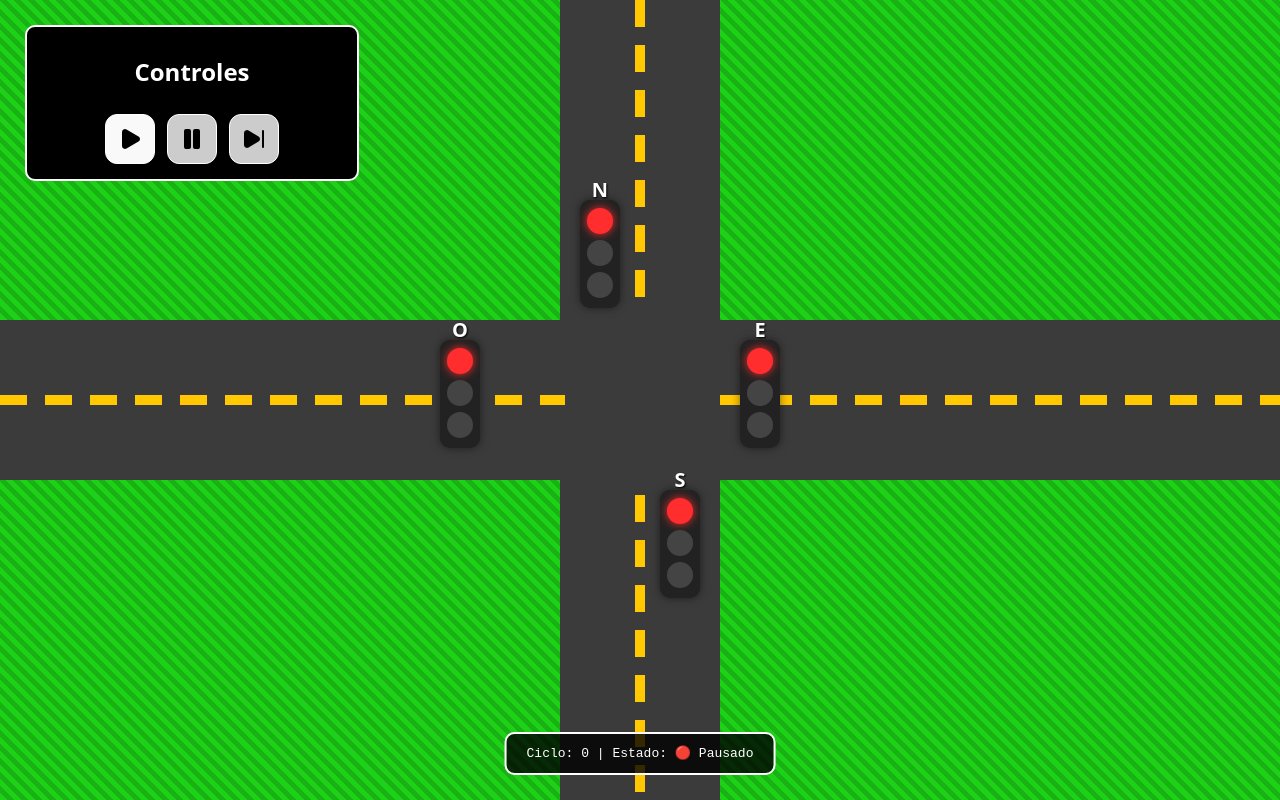
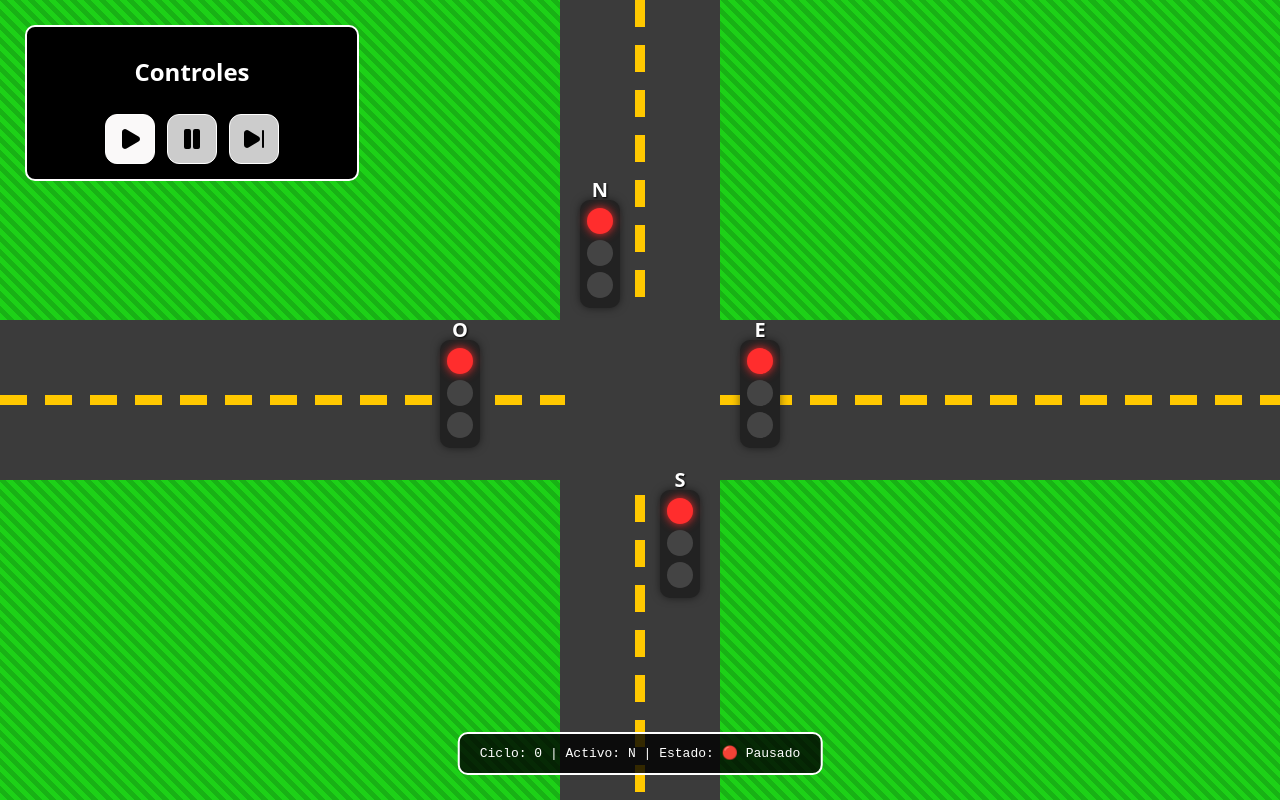
Before and after one commit to HemaniakAE/traffic-sync-simulator, a React (Vite) app: page / in a window 1280 px wide. Built offline with nearby package versions, Linux system fonts and the light colour scheme.

Commit message:
Corrige la lógica del problema y separa el proyecto en archivos

```diff
--- a/src/App.css
+++ b/src/App.css
@@ -1,5 +1,7 @@
-/* --- FONDO DE CÉSPED --- */
-:root {
+.app-container {
+  position: relative;
+  width: 100vw;
+  height: 100vh;
   background: repeating-linear-gradient(
     45deg,
     #1dd117,
@@ -7,12 +9,119 @@
     #18b215 5px,
     #18b215 10px
   );
+  overflow: hidden;
 }
 
-/* --- LAYOUT GENERAL --- */
-body {
-  margin: 0;
-  min-width: 320px;
-  min-height: 100vh;
-  overflow: hidden;
+/* Carretera vertical */
+.road-vertical {
+  position: absolute;
+  width: 160px;
+  height: 100vh;
+  left: 50%;
+  transform: translateX(-50%);
+  background: #3b3b3b;
+  z-index: 1;
 }
+
+.road-line-vertical {
+  position: absolute;
+  top: 0;
+  left: 50%;
+  width: 10px;
+  height: 100%;
+  transform: translateX(-50%);
+  background: linear-gradient(
+    to bottom,
+    #ffc800 0%,
+    #ffc800 60%,
+    transparent 60%,
+    transparent 100%
+  );
+  background-size: 10px 45px;
+  background-repeat: repeat-y;
+}
+
+/* Carretera horizontal */
+.road-horizontal {
+  position: absolute;
+  height: 160px;
+  width: 100vw;
+  top: 50%;
+  transform: translateY(-50%);
+  background: #3b3b3b;
+  z-index: 1;
+}
+
+.road-line-horizontal {
+  position: absolute;
+  top: 50%;
+  left: 0;
+  height: 10px;
+  width: 100%;
+  transform: translateY(-50%);
+  background: linear-gradient(
+    to right,
+    #ffc800 0%,
+    #ffc800 60%,
+    transparent 60%,
+    transparent 100%
+  );
+  background-size: 45px 10px;
+  background-repeat: repeat-x;
+}
+
+/* Intersección */
+.intersection {
+  position: absolute;
+  width: 150px;
+  height: 170px;
+  background: #3b3b3b;
+  top: 50%;
+  left: 50%;
+  transform: translate(-50%, -50%);
+  z-index: 2;
+}
+
+/* Carros */
+.car {
+  position: absolute;
+  font-size: 48px;
+  z-index: 10;
+}
+
+.car-north {
+  color: #ff3333;
+  left: calc(50% + 35px);
+}
+
+.car-south {
+  color: #3333ff;
+  left: calc(50% - 35px);
+  transform: rotate(180deg);
+}
+
+.car-east {
+  color: #33ff33;
+  top: calc(50% + 35px);
+  transform: scaleX(-1);
+}
+
+.car-west {
+  color: #ff33ff;
+  top: calc(50% - 35px);
+}
+
+/* Info del ciclo */
+.cycle-info {
+  position: absolute;
+  bottom: 25px;
+  left: 50%;
+  transform: translateX(-50%);
+  background: rgba(0, 0, 0, 0.8);
+  color: white;
+  padding: 10px 20px;
+  border-radius: 10px;
+  border: 2px solid white;
+  z-index: 9999;
+  font-family: monospace;
+}
--- a/src/App.jsx
+++ b/src/App.jsx
@@ -2,14 +2,14 @@ import React, { useState, useEffect, useRef } from 'react';
 import { Play, Pause, SkipForward, ShoppingCart } from 'lucide-react';
 import Semaforo from './Components/Semaforo';
 import PanelControl from './Components/Controles';
+import './App.css';
 
-
-// App Principal
 export default function App() {
   const [isRunning, setIsRunning] = useState(false);
   const [currentCycle, setCurrentCycle] = useState(0);
+  const [activeDirection, setActiveDirection] = useState('N');
 
-  // Estados de los semáforos
+  //Estados de los semáforos
   const [trafficLights, setTrafficLights] = useState({
     N: { red: true, yellow: false, green: false },
     S: { red: true, yellow: false, green: false },
@@ -17,7 +17,6 @@ export default function App() {
     O: { red: true, yellow: false, green: false }
   });
 
-  // Posiciones de los carritos
   const [carPositions, setCarPositions] = useState({
     north: { top: -100, visible: false },
     south: { bottom: -100, visible: false },
@@ -29,22 +28,22 @@ export default function App() {
   const animationRef = useRef(null);
   const isRunningRef = useRef(false);
 
-  // Configuración de ciclos
+  //Tiempos de los semáforos
   const CYCLE_CONFIG = {
-    green: 5000,    // 8 segundos
-    yellow: 2000,   // 2 segundos
-    red: 1000       // 1 segundo
+    green: 5000,
+    yellow: 1000,
+    red: 1000
   };
 
-  // Velocidad más lenta y suave
-  const CAR_SPEED = 10;
+  const CAR_SPEED = 8;
+  const ROTATION_ORDER = ['N', 'E', 'S', 'O'];
 
-  // Controlador de semáforos con computación paralela
   const trafficController = useRef({
     workers: {},
+    currentIndex: 0,
 
     initWorkers() {
-      ['N', 'S', 'E', 'O'].forEach(direction => {
+      ROTATION_ORDER.forEach(direction => {
         this.workers[direction] = {
           direction,
           phase: 'red',
@@ -53,113 +52,90 @@ export default function App() {
       });
     },
 
-    async runCycle(cycleNumber) {
-      // Ciclo par
-      if (cycleNumber % 2 === 0) {
-        await this.setLights('N', 'S', 'E', 'O');
-      }
-      // Ciclo impar
-      else {
-        await this.setLights('E', 'O', 'N', 'S');
-      }
+    async runCycle() {
+      const currentDirection = ROTATION_ORDER[this.currentIndex];
+      setActiveDirection(currentDirection);
+
+      await this.setLights(currentDirection);
+
+      this.currentIndex = (this.currentIndex + 1) % ROTATION_ORDER.length;
     },
 
-    async setLights(green1, green2, red1, red2) {
+    async setLights(greenDirection) {
       if (!isRunningRef.current) return;
 
-      // Resetear posiciones y hacer visibles los carritos que van a moverse
-      this.resetAndShowCars([green1, green2]);
+      this.resetAndShowCar(greenDirection);
 
-      // Verde para un par
-      setTrafficLights({
-        [green1]: { red: false, yellow: false, green: true },
-        [green2]: { red: false, yellow: false, green: true },
-        [red1]: { red: true, yellow: false, green: false },
-        [red2]: { red: true, yellow: false, green: false }
+      const newLights = {};
+      ROTATION_ORDER.forEach(dir => {
+        if (dir === greenDirection) {
+          newLights[dir] = { red: false, yellow: false, green: true };
+        } else {
+          newLights[dir] = { red: true, yellow: false, green: false };
+        }
       });
+      setTrafficLights(newLights);
 
-      // Iniciar movimiento
-      this.moveCars([green1, green2], true);
+      this.moveCar(greenDirection, true);
 
       await this.sleep(CYCLE_CONFIG.green);
       if (!isRunningRef.current) return;
 
-      // Amarillo
-      setTrafficLights({
-        [green1]: { red: false, yellow: true, green: false },
-        [green2]: { red: false, yellow: true, green: false },
-        [red1]: { red: true, yellow: false, green: false },
-        [red2]: { red: true, yellow: false, green: false }
-      });
+      newLights[greenDirection] = { red: false, yellow: true, green: false };
+      setTrafficLights({ ...newLights });
 
       await this.sleep(CYCLE_CONFIG.yellow);
       if (!isRunningRef.current) return;
 
-      // Ocultar carritos que estaban en movimiento
-      this.hideCars([green1, green2]);
+      this.hideCar(greenDirection);
 
-      // Rojo para todos
-      setTrafficLights({
-        [green1]: { red: true, yellow: false, green: false },
-        [green2]: { red: true, yellow: false, green: false },
-        [red1]: { red: true, yellow: false, green: false },
-        [red2]: { red: true, yellow: false, green: false }
+      ROTATION_ORDER.forEach(dir => {
+        newLights[dir] = { red: true, yellow: false, green: false };
       });
+      setTrafficLights({ ...newLights });
 
       await this.sleep(CYCLE_CONFIG.red);
     },
 
-    resetAndShowCars(directions) {
-      const newPositions = {};
-      directions.forEach(dir => {
+    resetAndShowCar(direction) {
       const dirMap = { N: 'north', S: 'south', E: 'east', O: 'west' };
-        const mappedDir = dirMap[dir];
+      const mappedDir = dirMap[direction];
 
-        // Resetear a posición inicial y hacer visible
+      const pos = {};
       if (mappedDir === 'north' || mappedDir === 'south') {
-          newPositions[mappedDir] = {
+        pos[mappedDir] = {
           [mappedDir === 'north' ? 'top' : 'bottom']: -100,
           visible: true,
           moving: false
         };
       } else {
-          newPositions[mappedDir] = {
+        pos[mappedDir] = {
           [mappedDir === 'east' ? 'right' : 'left']: -100,
           visible: true,
           moving: false
         };
       }
-      });
+
+      setCarPositions(prev => ({ ...prev, ...pos }));
+    },
+
+    moveCar(direction, shouldMove) {
+      const dirMap = { N: 'north', S: 'south', E: 'east', O: 'west' };
+      const mappedDir = dirMap[direction];
 
       setCarPositions(prev => ({
         ...prev,
-        ...newPositions
+        [mappedDir]: { ...prev[mappedDir], moving: shouldMove, visible: true }
       }));
     },
 
-    moveCars(directions, shouldMove) {
-      const newPositions = {};
-      directions.forEach(dir => {
+    hideCar(direction) {
       const dirMap = { N: 'north', S: 'south', E: 'east', O: 'west' };
-        newPositions[dirMap[dir]] = { moving: shouldMove, visible: true };
-      });
+      const mappedDir = dirMap[direction];
 
       setCarPositions(prev => ({
         ...prev,
-        ...newPositions
-      }));
-    },
-
-    hideCars(directions) {
-      const newPositions = {};
-      directions.forEach(dir => {
-        const dirMap = { N: 'north', S: 'south', E: 'east', O: 'west' };
-        newPositions[dirMap[dir]] = { moving: false, visible: false };
-      });
-
-      setCarPositions(prev => ({
-        ...prev,
-        ...newPositions
+        [mappedDir]: { moving: false, visible: false }
       }));
     },
 
@@ -168,29 +144,27 @@ export default function App() {
     }
   });
 
-  // Inicializar workers
   useEffect(() => {
     trafficController.current.initWorkers();
   }, []);
 
-  // Loop principal del sistema
   useEffect(() => {
     isRunningRef.current = isRunning;
 
+    //Posiciones de los carros
     if (!isRunning) {
-      // Oculta todos los carritos cuando se pausa
-      setCarPositions(prev => ({
-        north: { ...prev.north, moving: false, visible: false },
-        south: { ...prev.south, moving: false, visible: false },
-        east: { ...prev.east, moving: false, visible: false },
-        west: { ...prev.west, moving: false, visible: false }
-      }));
+      setCarPositions({
+        north: { top: -100, moving: false, visible: false },
+        south: { bottom: -100, moving: false, visible: false },
+        east: { right: -100, moving: false, visible: false },
+        west: { left: -100, moving: false, visible: false }
+      });
       return;
     }
 
     const runSystem = async () => {
       while (isRunningRef.current) {
-        await trafficController.current.runCycle(cycleRef.current);
+        await trafficController.current.runCycle();
         if (!isRunningRef.current) break;
         cycleRef.current++;
         setCurrentCycle(cycleRef.current);
@@ -200,91 +174,41 @@ export default function App() {
     runSystem();
   }, [isRunning]);
 
-  // Animación de carritos
   useEffect(() => {
     const animate = () => {
       setCarPositions(prev => {
         const newPos = { ...prev };
 
-        // Norte
         if (prev.north.moving && prev.north.visible) {
-          const currentTop = prev.north.top ?? -100;
-          const newTop = currentTop + CAR_SPEED;
-
-          // Si sale de la pantalla se hace invisible
-          if (newTop > window.innerHeight + 100) {
-            newPos.north = {
-              ...prev.north,
-              top: -100,
-              visible: false,
-              moving: false
-            };
-          } else {
-            newPos.north = {
-              ...prev.north,
-              top: newTop
-            };
-          }
+          const t = prev.north.top ?? -100;
+          const nt = t + CAR_SPEED;
+          newPos.north = nt > window.innerHeight + 100
+            ? { top: -100, visible: false, moving: false }
+            : { ...prev.north, top: nt };
         }
 
-        // Sur
         if (prev.south.moving && prev.south.visible) {
-          const currentBottom = prev.south.bottom ?? -100;
-          const newBottom = currentBottom + CAR_SPEED;
-
-          if (newBottom > window.innerHeight + 100) {
-            newPos.south = {
-              ...prev.south,
-              bottom: -100,
-              visible: false,
-              moving: false
-            };
-          } else {
-            newPos.south = {
-              ...prev.south,
-              bottom: newBottom
-            };
-          }
+          const b = prev.south.bottom ?? -100;
+          const nb = b + CAR_SPEED;
+          newPos.south = nb > window.innerHeight + 100
+            ? { bottom: -100, visible: false, moving: false }
+            : { ...prev.south, bottom: nb };
         }
 
-        // Este
         if (prev.east.moving && prev.east.visible) {
-          const currentRight = prev.east.right ?? -100;
-          const newRight = currentRight + CAR_SPEED;
-
-          if (newRight > window.innerWidth + 100) {
-            newPos.east = {
-              ...prev.east,
-              right: -100,
-              visible: false,
-              moving: false
-            };
-          } else {
-            newPos.east = {
-              ...prev.east,
-              right: newRight
-            };
-          }
+          const r = prev.east.right ?? -100;
+          const nr = r + CAR_SPEED;
+          newPos.east = nr > window.innerWidth + 100
+            ? { right: -100, visible: false, moving: false }
+            : { ...prev.east, right: nr };
         }
 
-        // Oeste
         if (prev.west.moving && prev.west.visible) {
-          const currentLeft = prev.west.left ?? -100;
-          const newLeft = currentLeft + CAR_SPEED;
-
-          if (newLeft > window.innerWidth + 100) {
-            newPos.west = {
-              ...prev.west,
-              left: -100,
-              visible: false,
-              moving: false
-            };
-          } else {
-            newPos.west = {
-              ...prev.west,
-              left: newLeft
-            };
-          }
+          const l = prev.west.left ?? -100;
+          const nl = l + CAR_SPEED;
+          newPos.west = nl > window.innerWidth + 100
+            ? { left: -100, visible: false, moving: false }
+            : { ...prev.west, left: nl };
         }
 
         return newPos;
@@ -296,174 +220,74 @@ export default function App() {
     animationRef.current = requestAnimationFrame(animate);
 
     return () => {
-      if (animationRef.current) {
-        cancelAnimationFrame(animationRef.current);
-      }
+      if (animationRef.current) cancelAnimationFrame(animationRef.current);
     };
   }, []);
 
-  const handleStart = () => {
-    setIsRunning(true);
+  const handleStart = () => setIsRunning(true);
+  const handlePause = () => setIsRunning(false);
+  const handleSkip = () => {
+    if (!isRunning) return;
+    trafficController.current.currentIndex =
+      (trafficController.current.currentIndex + 1) % ROTATION_ORDER.length;
   };
 
-  const handlePause = () => {
-    setIsRunning(false);
-  };
+  //Creación de los elementos html
+  return (
+    <div className="app-container">
 
-  const handleSkip = async () => {
-    if (!isRunning) return;
-    cycleRef.current++;
-    setCurrentCycle(cycleRef.current);
-  };
-
-  return (
-    <div style={{
-      position: 'relative',
-      width: '100vw',
-      height: '100vh',
-      background: 'repeating-linear-gradient(45deg, #1dd117, #1dd117 5px, #18b215 5px, #18b215 10px)',
-      overflow: 'hidden'
-    }}>
-      {/* Carretera Vertical */}
-      <div style={{
-        position: 'absolute',
-        width: '160px',
-        height: '100vh',
-        left: '50%',
-        transform: 'translateX(-50%)',
-        background: '#3b3b3b',
-        zIndex: 1
-      }}>
-        <div style={{
-          position: 'absolute',
-          top: 0,
-          left: '50%',
-          width: '10px',
-          height: '100%',
-          transform: 'translateX(-50%)',
-          background: 'linear-gradient(to bottom, #ffc800 0%, #ffc800 60%, transparent 60%, transparent 100%)',
-          backgroundSize: '10px 45px',
-          backgroundRepeat: 'repeat-y'
-        }} />
+      {/* Carreteras */}
+      <div className="road-vertical">
+        <div className="road-line-vertical" />
       </div>
 
-      {/* Carretera Horizontal */}
-      <div style={{
-        position: 'absolute',
-        height: '160px',
-        width: '100vw',
-        top: '50%',
-        transform: 'translateY(-50%)',
-        background: '#3b3b3b',
-        zIndex: 1
-      }}>
-        <div style={{
-          position: 'absolute',
-          top: '50%',
-          left: 0,
-          height: '10px',
-          width: '100%',
-          transform: 'translateY(-50%)',
-          background: 'linear-gradient(to right, #ffc800 0%, #ffc800 60%, transparent 60%, transparent 100%)',
-          backgroundSize: '45px 10px',
-          backgroundRepeat: 'repeat-x'
-        }} />
+      <div className="road-horizontal">
+        <div className="road-line-horizontal" />
       </div>
 
-      {/* Intersección */}
-      <div style={{
-        position: 'absolute',
-        width: '150px',
-        height: '170px',
-        background: '#3b3b3b',
-        top: '50%',
-        left: '50%',
-        transform: 'translate(-50%, -50%)',
-        zIndex: 2
-      }} />
+      <div className="intersection" />
 
-      {/* Carritos - Solo visibles cuando están activos */}
+      {/* Carritos */}
       {carPositions.north.visible && (
-        <div style={{
-          position: 'absolute',
-          fontSize: '48px',
-          color: '#ff3333',
-          zIndex: 10,
-          top: `${carPositions.north.top}px`,
-          left: 'calc(50% + 35px)'
-        }}>
+        <div className="car car-north" style={{ top: `${carPositions.north.top}px` }}>
           <ShoppingCart size={48} />
         </div>
       )}
 
       {carPositions.south.visible && (
-        <div style={{
-          position: 'absolute',
-          fontSize: '48px',
-          color: '#3333ff',
-          zIndex: 10,
-          bottom: `${carPositions.south.bottom}px`,
-          left: 'calc(50% - 35px)',
-          transform: 'rotate(180deg)'
-        }}>
+        <div
+          className="car car-south"
+          style={{ bottom: `${carPositions.south.bottom}px` }}
+        >
           <ShoppingCart size={48} />
         </div>
       )}
 
       {carPositions.east.visible && (
-        <div style={{
-          position: 'absolute',
-          fontSize: '48px',
-          color: '#33ff33',
-          zIndex: 10,
-          right: `${carPositions.east.right}px`,
-          top: 'calc(50% + 35px)',
-          transform: 'scaleX(-1)'
-        }}>
+        <div
+          className="car car-east"
+          style={{ right: `${carPositions.east.right}px` }}
+        >
           <ShoppingCart size={48} />
         </div>
       )}
 
       {carPositions.west.visible && (
-        <div style={{
-          position: 'absolute',
-          fontSize: '48px',
-          color: '#ff33ff',
-          zIndex: 10,
-          left: `${carPositions.west.left}px`,
-          top: 'calc(50% - 35px)'
-        }}>
+        <div
+          className="car car-west"
+          style={{ left: `${carPositions.west.left}px` }}
+        >
           <ShoppingCart size={48} />
         </div>
       )}
 
       {/* Semáforos */}
-      <Semaforo
-        direction="N"
-        x="calc(50% - 60px)"
-        y="calc(50% - 200px)"
-        lights={trafficLights.N}
-      />
-      <Semaforo
-        direction="S"
-        x="calc(50% + 20px)"
-        y="calc(50% + 90px)"
-        lights={trafficLights.S}
-      />
-      <Semaforo
-        direction="E"
-        x="calc(50% + 100px)"
-        y="calc(50% - 60px)"
-        lights={trafficLights.E}
-      />
-      <Semaforo
-        direction="O"
-        x="calc(50% - 200px)"
-        y="calc(50% - 60px)"
-        lights={trafficLights.O}
-      />
+      <Semaforo direction="N" x="calc(50% - 60px)" y="calc(50% - 200px)" lights={trafficLights.N} />
+      <Semaforo direction="S" x="calc(50% + 20px)" y="calc(50% + 90px)" lights={trafficLights.S} />
+      <Semaforo direction="E" x="calc(50% + 100px)" y="calc(50% - 60px)" lights={trafficLights.E} />
+      <Semaforo direction="O" x="calc(50% - 200px)" y="calc(50% - 60px)" lights={trafficLights.O} />
 
-      {/* Panel de Control */}
+      {/* Panel */}
       <PanelControl
         onStart={handleStart}
         onPause={handlePause}
@@ -471,21 +295,9 @@ export default function App() {
         isRunning={isRunning}
       />
 
-      {/* Info del ciclo */}
-      <div style={{
-        position: 'absolute',
-        bottom: '25px',
-        left: '50%',
-        transform: 'translateX(-50%)',
-        background: 'rgba(0,0,0,0.8)',
-        color: 'white',
-        padding: '10px 20px',
-        borderRadius: '10px',
-        border: '2px solid white',
-        zIndex: 9999,
-        fontFamily: 'monospace'
-      }}>
-        Ciclo: {currentCycle} | Estado: {isRunning ? '🟢 En ejecución' : '🔴 Pausado'}
+      <div className="cycle-info">
+        Ciclo: {currentCycle} | Activo: {activeDirection} | Estado:{" "}
+        {isRunning ? "🟢 En ejecución" : "🔴 Pausado"}
       </div>
     </div>
   );
```
Lines whose indentation alone changed are shown as unchanged.
